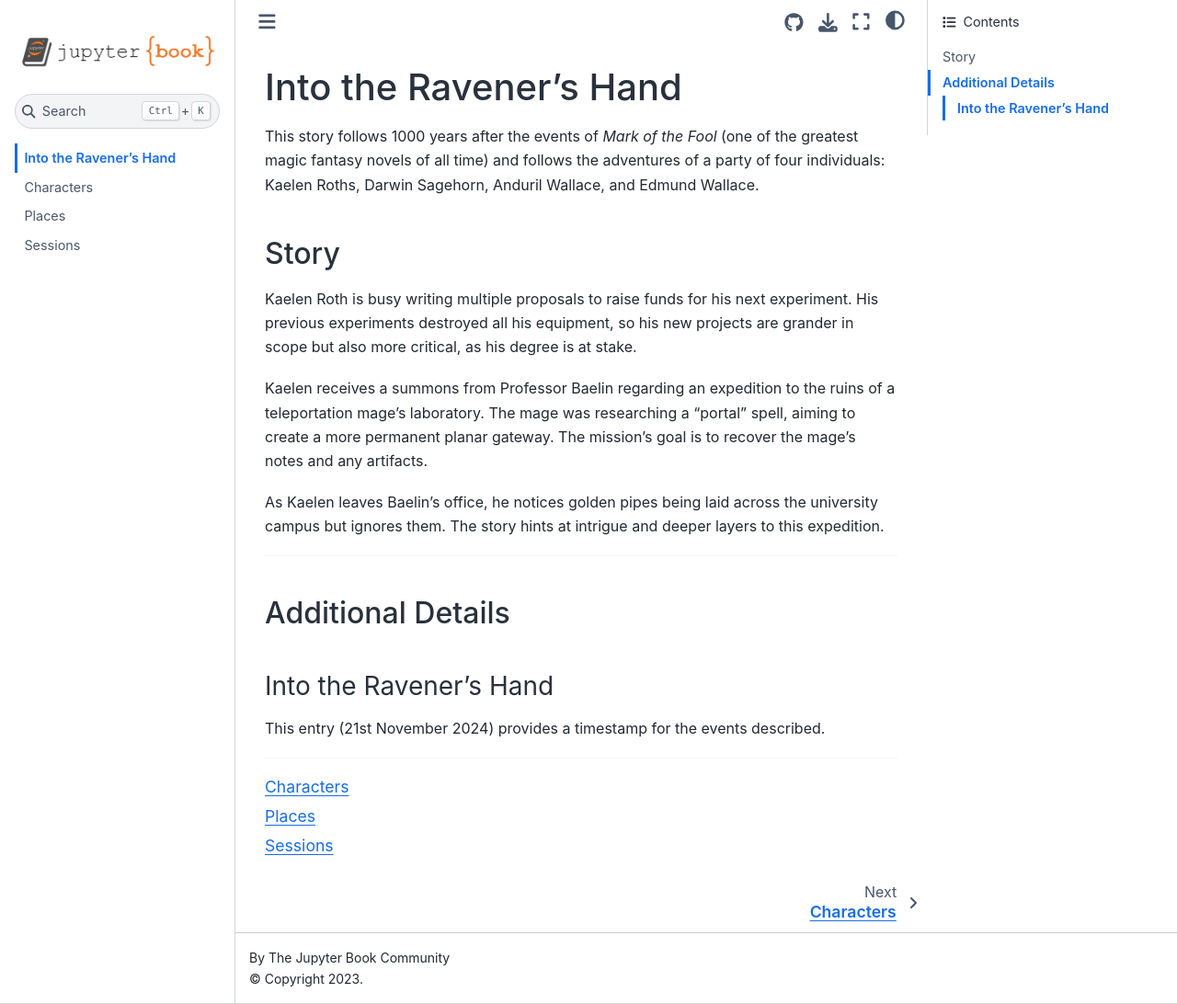
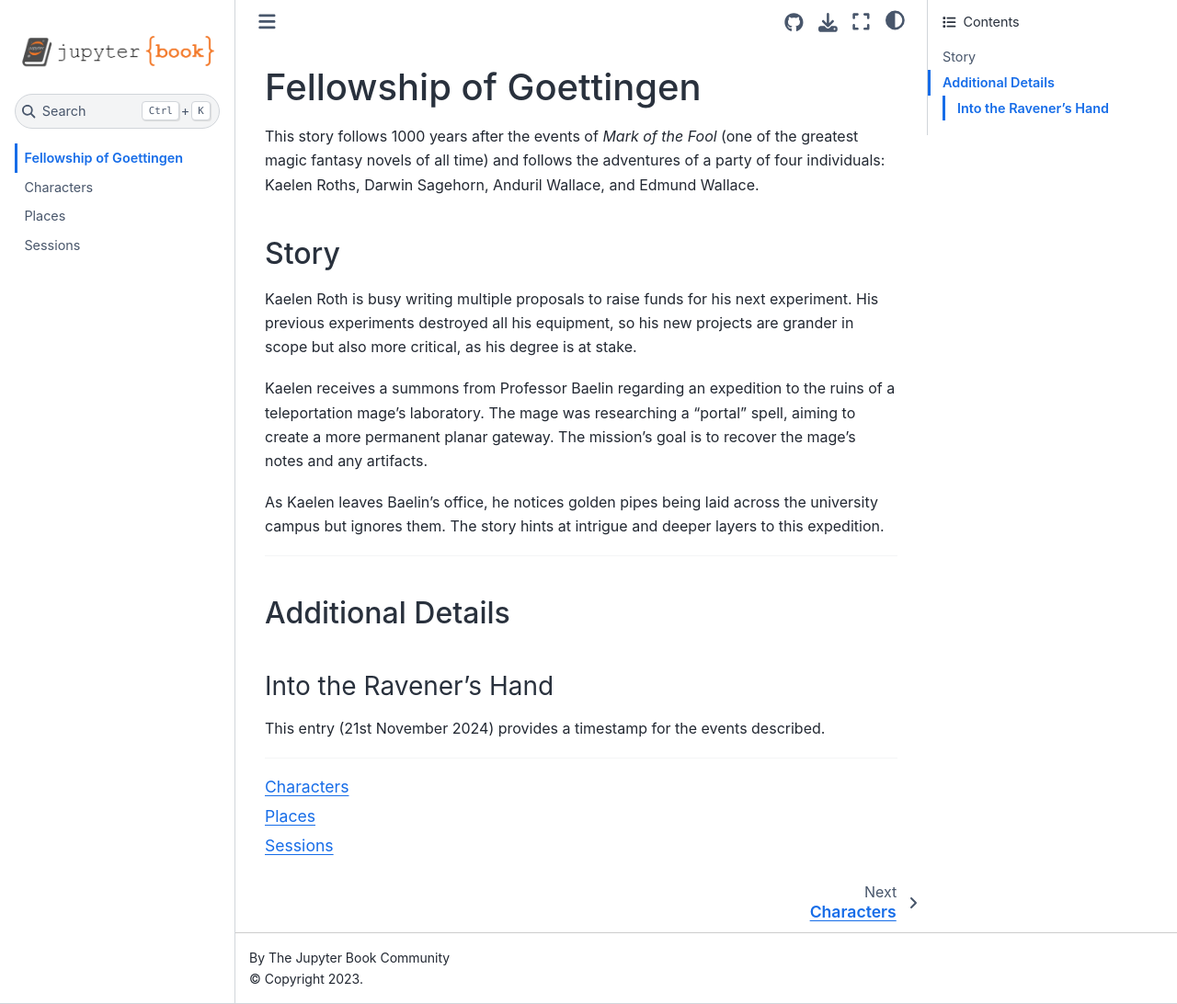
Before and after one commit to mak8427/My-site, a Jupyter Book: the page built from Rp!/bashar/docs/intro.md, in a window 1280 px wide and 1092 px high. Shown: the whole window at 92% size. Built offline with Jupyter Book 1.0.4 settings and Sphinx 7.4.7 and the Sphinx Book theme 1.1.4, drawn with Linux system fonts in a browser that asks for light colours.

Commit message:
Better intro.md

```diff
--- a/Rp!/bashar/docs/intro.md
+++ b/Rp!/bashar/docs/intro.md
@@ -1,5 +1,5 @@
 
-# Into the Ravener's Hand
+# Fellowship of Goettingen
 
 This story follows 1000 years after the events of *Mark of the Fool* (one of the greatest magic fantasy novels of all time) and follows the adventures of a party of four individuals: Kaelen Roths, Darwin Sagehorn, Anduril Wallace, and Edmund Wallace.
 
```
